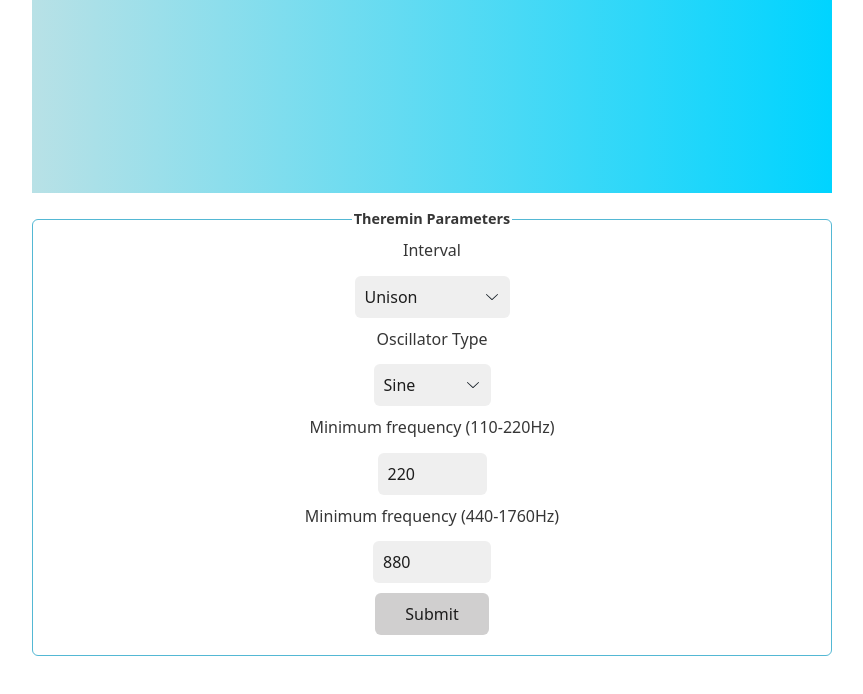
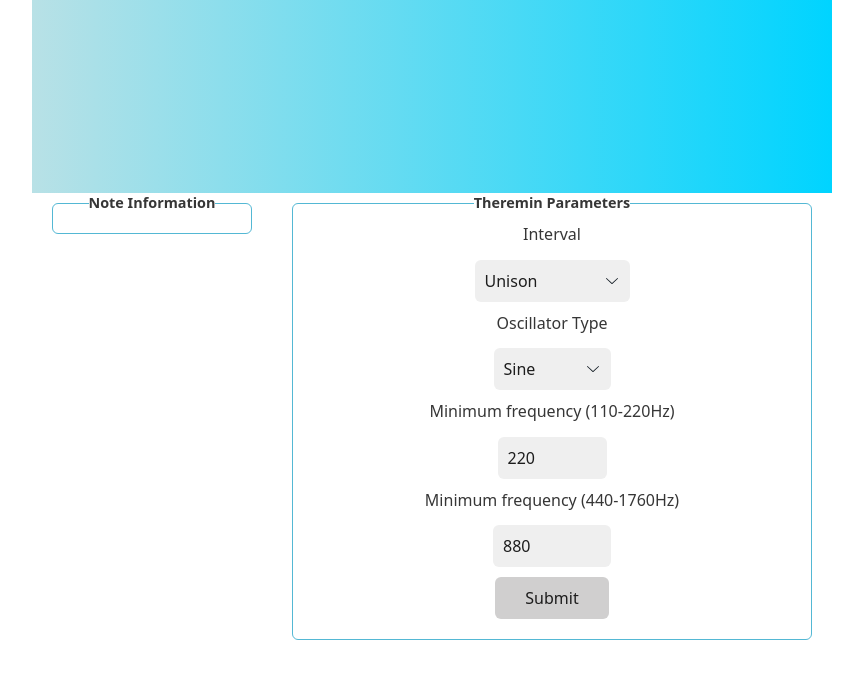
Before and after one commit to mumt301/raviraina, a plain HTML site: page A7/theremin.html in a window 1280 px wide. Shown: the part 94-788 px from the top of the page, without its empty margins (208-1071 px from the left). Drawn offline with nearby package versions, Linux system fonts and the light colour scheme; a script that the page names is missing; a web font is replaced by a local one.

Commit message:
changed styling for form and note info

```diff
--- a/A7/styles.css
+++ b/A7/styles.css
@@ -23,3 +23,21 @@ select, input {
   margin-top: 10px;
   margin-bottom: 10px;
 }
+
+*{
+  margin: 0;
+  padding: 0;
+}
+
+#parent {
+  display: flex;
+  justify-content: space-around;
+}
+
+#left {
+  width: 25%;
+}
+
+#right {
+  width: 65%;
+}
--- a/A7/theremin.html
+++ b/A7/theremin.html
@@ -16,13 +16,20 @@
 <body>
     <h1 id="centered">An online <span id="thereminLogo">Theremin</span> instrument</h1>
 
-    <!-- TODO: Format these attributes properly -->
-
     <div id="thereminZone"></div>
+    <div id="parent">
+        <div id="left">
+            <form id="theform">
+                <fieldset>
+                    <legend>Note Information</legend>
                     <p id="note1"></p>
                     <p id="note2"></p>
                     <p id="frequency1"></p>
                     <p id="frequency2"></p>
+                </fieldset>
+            </form>
+        </div>
+        <div id="right">
             <form method="get" id="theform">
                 <fieldset>
                     <legend>Theremin Parameters</legend>
@@ -52,6 +59,9 @@
                     <input type="submit" value="Submit">
                 </fieldset>
             </form>
+        </div>
+    </div>
+
 
 
 </body>
```
Lines whose indentation alone changed are shown as unchanged.
